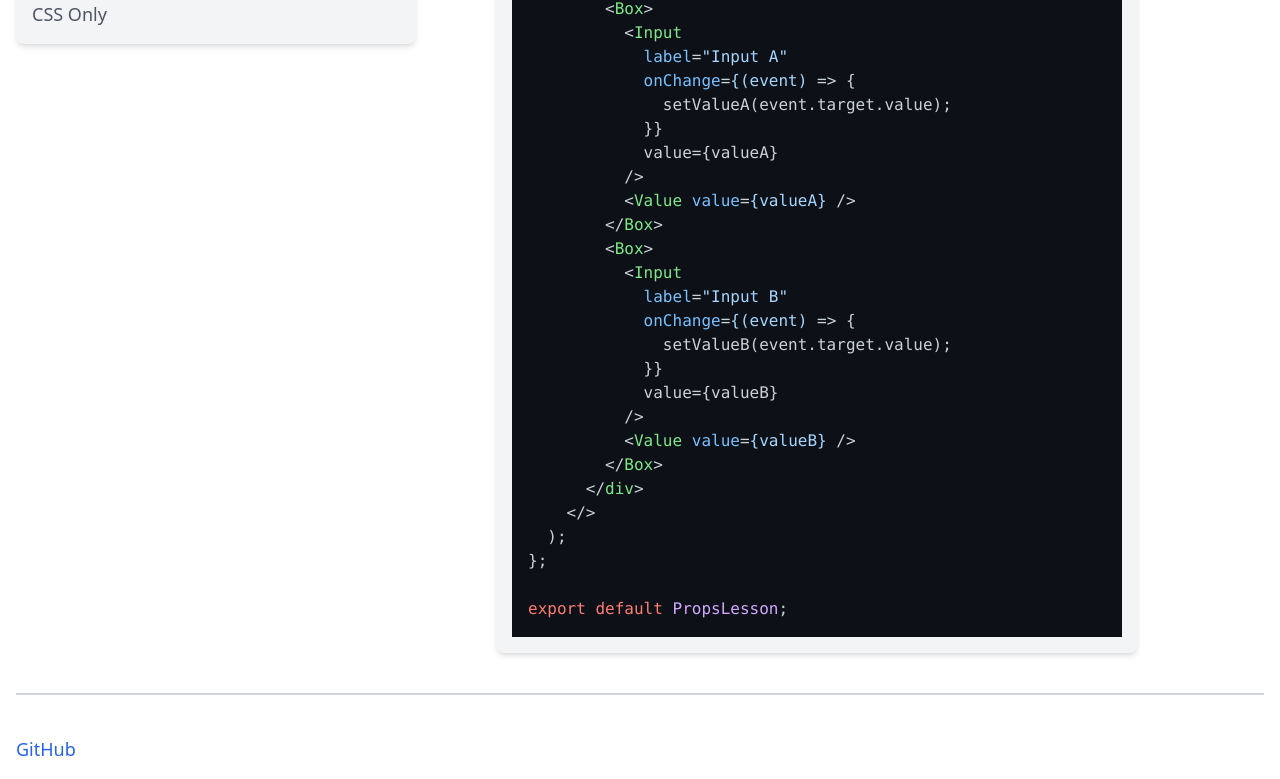
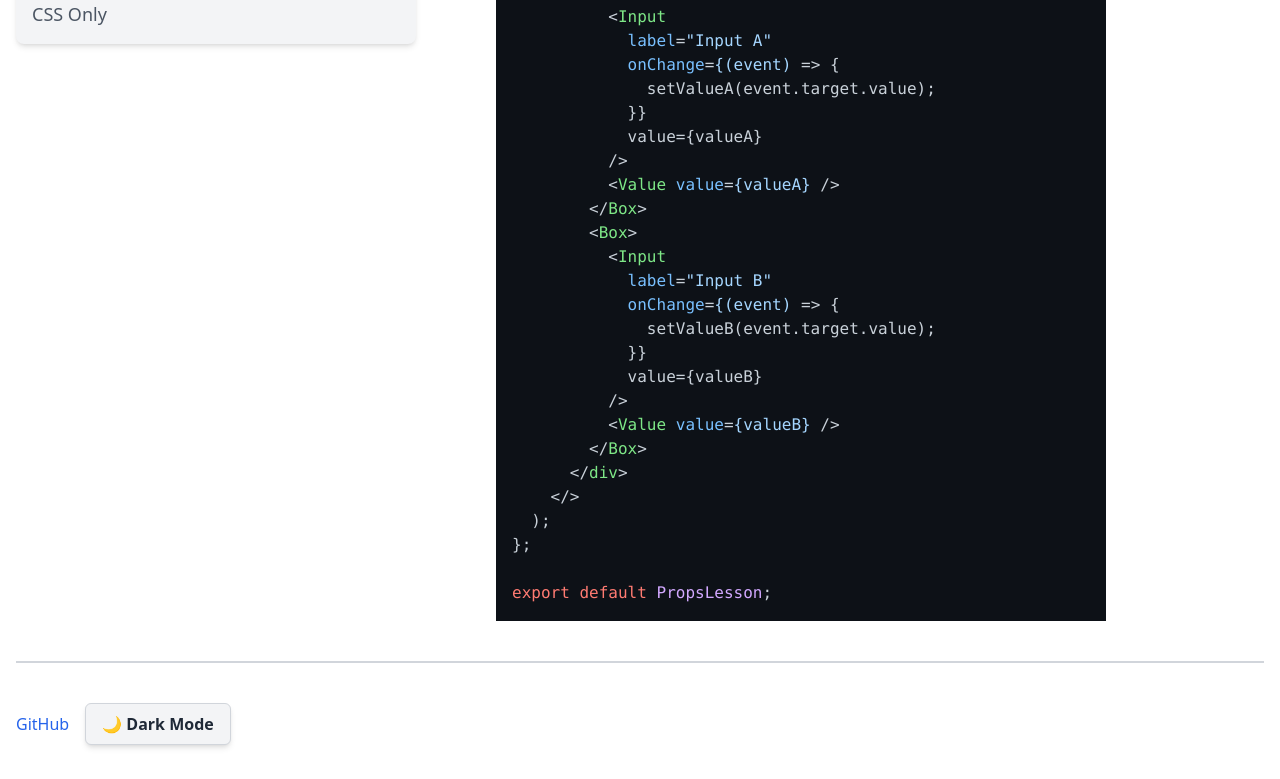
Before and after one commit to audunru/react-lessons, a React (Vite) app: page /#/19-props in a window 1280 px wide. Shown: the part 1232-2011 px from the top of the page. Built offline with nearby package versions, Linux system fonts and the light colour scheme.

Commit message:
fix: ui changes

```diff
--- a/package.json
+++ b/package.json
@@ -16,6 +16,7 @@
     "highlight.js": "^11.10.0",
     "react": "^18.3.1",
     "react-dom": "^18.3.1",
+    "react-helmet": "^6.1.0",
     "react-hook-form": "^7.53.2",
     "react-redux": "^9.1.2",
     "react-router-dom": "^6.28.0"
@@ -24,6 +25,7 @@
     "@eslint/js": "^9.13.0",
     "@types/react": "^18.3.12",
     "@types/react-dom": "^18.3.1",
+    "@types/react-helmet": "^6.1.11",
     "@vitejs/plugin-react": "^4.3.3",
     "autoprefixer": "^10.4.20",
     "eslint": "~9.14.0",
--- a/src/components/box/index.tsx
+++ b/src/components/box/index.tsx
@@ -2,16 +2,13 @@ import clsx from "clsx";
 import React from "react";
 
 interface BoxProps {
-  children: React.ReactNode; // Contents of the box
-  className?: string; // Additional custom classes
+  children: React.ReactNode;
+  className?: string;
 }
 
 const Box: React.FC<BoxProps> = ({ children, className }) => {
   const baseClasses = "flex flex-col gap-4 p-4 rounded-lg border shadow-md";
-
-  // Tailwind classes for light and dark mode
-  const themeClasses =
-    "bg-white text-gray-900 border-gray-200 dark:bg-gray-800 dark:text-gray-100 dark:border-gray-700";
+  const themeClasses = "text-gray-900 border-gray-200 dark:text-gray-100 dark:border-gray-700";
 
   return <div className={clsx(baseClasses, themeClasses, className)}>{children}</div>;
 };
--- a/src/components/code/index.tsx
+++ b/src/components/code/index.tsx
@@ -26,7 +26,7 @@ const Code: React.FC<CodeProps> = ({ children, language = "typescript", title })
   }, [children, language]);
 
   return (
-    <pre className="font-mono bg-gray-100 dark:bg-gray-800 p-4 rounded-lg overflow-x-auto shadow-md">
+    <pre className="font-mono">
       {title && <div className="mb-2 text-sm font-bold text-gray-800 dark:text-gray-300">{title}</div>}
       <code ref={codeRef} className={`language-${language}`}>
         {children}
--- a/src/components/container/index.tsx
+++ b/src/components/container/index.tsx
@@ -1,11 +1,19 @@
 import { PropsWithChildren } from "react";
+import { Helmet } from "react-helmet";
 
 import Footer from "../footer";
 import Menu from "../menu";
 import MenuItems from "../menu/menu-items";
+import useHandle from "../render-count/useHandle";
 
 const Container: React.FC<PropsWithChildren> = (props: PropsWithChildren) => {
+  const handle = useHandle();
   return (
+    <>
+      <Helmet>
+        <title>{handle?.title} - React Lessons</title>
+      </Helmet>
+
       <div className="container mx-auto px-4">
         <div className="flex flex-col lg:grid lg:grid-cols-[400px_auto] gap-y-6 lg:gap-y-0 lg:gap-x-20">
           <div>
@@ -17,6 +25,7 @@ const Container: React.FC<PropsWithChildren> = (props: PropsWithChildren) => {
         </div>
         <Footer />
       </div>
+    </>
   );
 };
 
--- a/src/components/footer/index.tsx
+++ b/src/components/footer/index.tsx
@@ -1,15 +1,16 @@
 import React from "react";
 
 import Link from "../link";
-import Paragraph from "../paragraph";
+import ThemeToggle from "../theme-toggle";
 
 const Footer: React.FC = () => {
   return (
     <>
       <footer className="mt-10 pt-10 border-t-2 border-gray-300 dark:border-gray-600">
-        <Paragraph>
+        <div className="flex gap-4 items-center">
           <Link href="https://github.com/audunru/react-lessons">GitHub</Link>
-        </Paragraph>
+          <ThemeToggle />
+        </div>
       </footer>
     </>
   );
--- /dev/null
+++ b/src/components/theme-toggle/index.tsx
@@ -0,0 +1,39 @@
+import React, { useEffect, useState } from "react";
+
+const ThemeToggle: React.FC = () => {
+  const [isDarkMode, setIsDarkMode] = useState(() => {
+    return localStorage.getItem("theme") === "dark" || window.matchMedia("(prefers-color-scheme: dark)").matches;
+  });
+
+  useEffect(() => {
+    const root = window.document.documentElement;
+    if (isDarkMode) {
+      root.classList.add("dark");
+      localStorage.setItem("theme", "dark");
+    } else {
+      root.classList.remove("dark");
+      localStorage.setItem("theme", "light");
+    }
+  }, [isDarkMode]);
+
+  const toggleTheme = () => {
+    setIsDarkMode(!isDarkMode);
+  };
+
+  return (
+    <button
+      onClick={toggleTheme}
+      className={`
+        px-4 py-2 rounded-md font-semibold
+        border shadow-md transition
+        bg-gray-100 text-gray-800 border-gray-300 hover:bg-gray-200
+        dark:bg-gray-800 dark:text-gray-100 dark:border-gray-600 dark:hover:bg-gray-700
+      `}
+      aria-label="Toggle theme"
+    >
+      {isDarkMode ? "☀️ Light Mode" : "🌙 Dark Mode"}
+    </button>
+  );
+};
+
+export default ThemeToggle;
--- a/tailwind.config.js
+++ b/tailwind.config.js
@@ -1,5 +1,6 @@
 /** @type {import('tailwindcss').Config} */
 export default {
+  darkMode: "class",
   content: ["./index.html", "./src/**/*.{js,ts,jsx,tsx}"],
   theme: {
     extend: {},
```
Also changed, not shown: 1 other file (tests, documents, lock files or other folders). Lines whose indentation alone changed are shown as unchanged.
